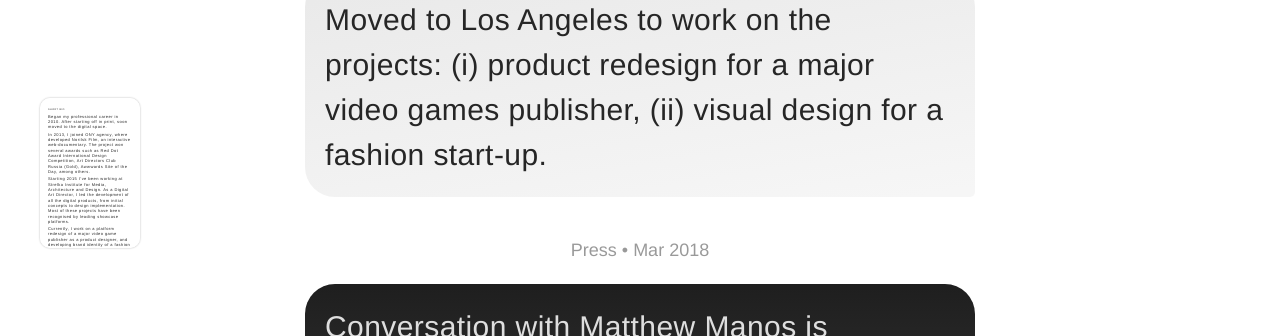
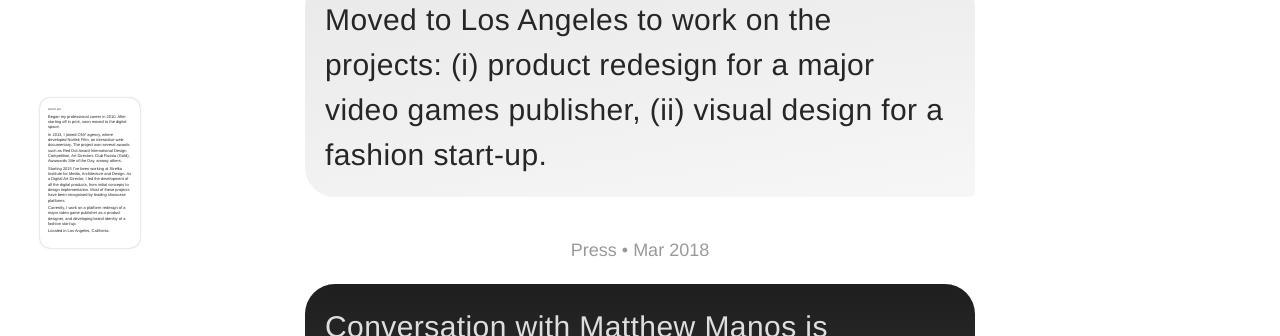
Before and after one commit to exah/karalevich-com, a Jekyll site: the page built from about.html, in a window 1280 px wide. Shown: the part 612-948 px from the top of the page. Built offline with Jekyll 4.4.1, drawn with Linux system fonts in a browser that asks for light colours.

Commit message:
Fix About bio

```diff
--- a/_includes/blurb.html
+++ b/_includes/blurb.html
@@ -1,6 +1,6 @@
 <div class="blurb-wrapper row-start row-bottom">
 	<div class="blurb-padding-wrapper margin-l-2x margin-b-2x margin-r-2x">
-		<div id="blurb" class="bubble-white elem-shadow-2 elem-no-border elem-transition--02 bubble-blurb">
+		<div id="blurb" class="bubble-white elem-shadow-2 elem-no-border elem-transition--02 bubble-blurb button">
 			<div class="blurb-content-wrapper">
 				<p class="blurb-p blurb-p-margin text-uppercase caption">Short bio</p>
 				<p class="blurb-p blurb-p-margin">Began my professional career in 2010. After starting off in print, soon moved to the digital space.</p>
--- a/_sass/_layout.scss
+++ b/_sass/_layout.scss
@@ -763,6 +763,7 @@
 
 .blurb-p-margin {
   margin-top: 2px;
+  letter-spacing: 0;
 }
 
 
--- a/scripts/main.js
+++ b/scripts/main.js
@@ -163,7 +163,6 @@
       .addClass('bubble-blurb--clicked bubble-blurb--scaled')
     $('.blurb-bg').addClass('blurb-bg-mobile elem-transition--05')
     $('.blurb-p').addClass('margin-t-1x text-small').removeClass('blurb-p-margin')
-    // $('.blurb-wrapper').addClass('blurb-wrapper--v-center')
     $('.blurb-content-wrapper').removeClass('blurb-content-wrapper--clicked-2')
       .addClass('blurb-content-wrapper--clicked-1')
     $('.page').addClass('elem-transition--05 menu-button-effect')
@@ -171,7 +170,7 @@
   else if ($(this).hasClass('bubble-blurb--clicked')) {
     $(this).removeClass('bubble-blurb--clicked bubble-blurb--scaled').addClass('bubble-blurb')
     $('.blurb-bg').removeClass('blurb-bg-mobile elem-transition--05')
-    $('.blurb-p').removeClass('margin-t-1x blurb-p-margin text-small')
+    $('.blurb-p').removeClass('margin-t-1x text-small').addClass('blurb-p-margin')
     $('.blurb-wrapper').removeClass('blurb-wrapper--v-center')
     $('.blurb-content-wrapper').removeClass('blurb-content-wrapper--clicked-1')
       .addClass('blurb-content-wrapper--clicked-2')
```
